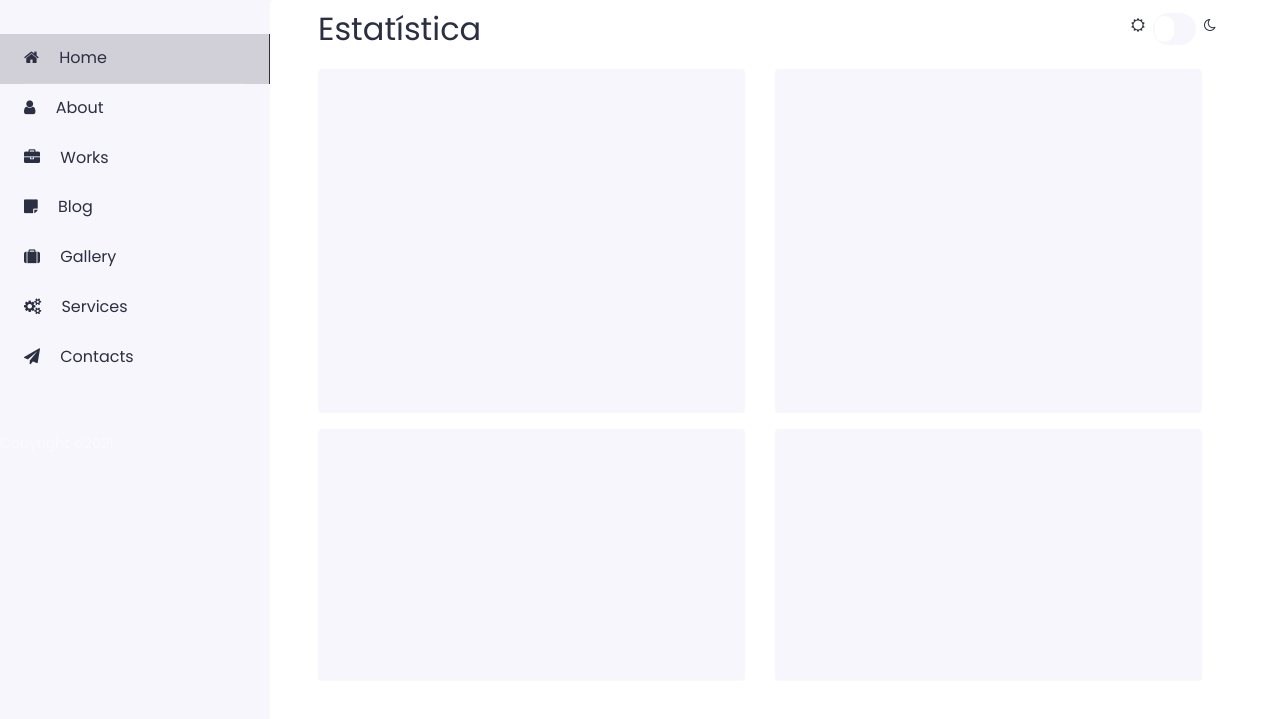
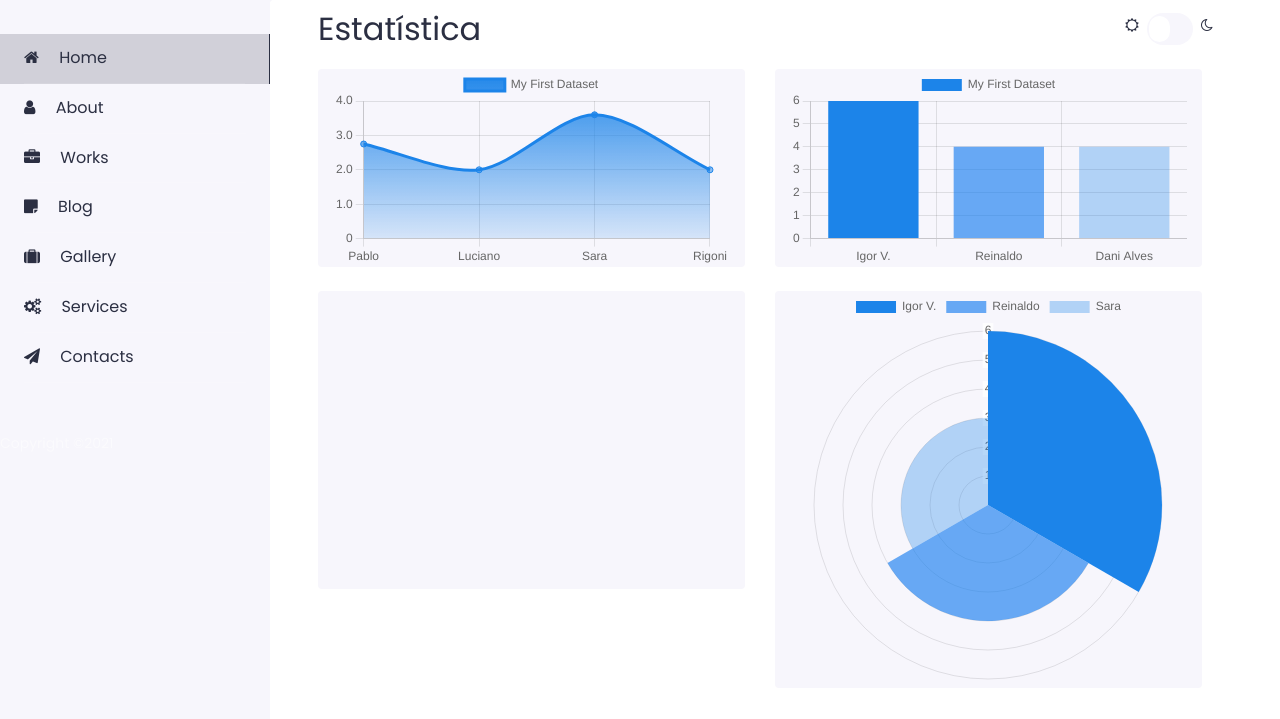
Before and after one commit to gabrielsaraivam/arquivos-compartilhados, a plain HTML site: page teste site responsivo/dashboard.html in a window 1280 px wide. Shown: the part 79-798 px from the top of the page. Drawn offline with nearby package versions, Linux system fonts and the light colour scheme.

Commit message:
att dash

```diff
--- a/teste site responsivo/dashboard.html
+++ b/teste site responsivo/dashboard.html
@@ -75,9 +75,9 @@
 
           <div class="row mt-2 container col-12">
             <h2 class="color-text">Estatística</h2>
-            <div class="col-8  col-sm-4 col-md-5 col-lg-2 ml-auto p-0 pt-2" >
+            <div class="col-7  col-sm-4 col-md-4 col-lg-3 ml-auto p-0 pt-2" >
               <div class="col-12 p-0">
-                <label class="col-7 p-0 row ml-auto">
+                <label class="col-5 col-sm-7 col-lg-5 p-0 row ml-auto">
                   <input type="checkbox" id="switch">
                   <div style="height: 3vh;">
                     <span class="fa fa-sun-o"></span>
@@ -90,23 +90,31 @@
               </div>
             </div>
           </div>
-          <div class="row container col-12 h-50 p-0">
+          <div class="row container col-12 p-0 mb-2">
             <div class=" mt-2 col-md-6 col-lg-6 col-sm-6 col-xl-6 mr-auto rounded">
-              <div class="col-12 col-md-12 col-lg-12 col-sm-12 col-xl-12 rounded  divs-graphcs-big"></div>
+              <div class="col-12 col-md-12 col-lg-12 col-sm-12 col-xl-12 rounded  divs-graphcs-big">
+                  <canvas id="myChart"></canvas>
+              </div>
             </div>
             <!-- <div class="col-md-1 col-lg-1" style="background-color: red; height: 1%;"></div> -->
             <div class=" mt-2 col-md-6 col-lg-6 col-sm-6 col-xl-6" >
-              <div class="col-12 col-md-12 col-lg-12 col-sm-12 col-xl-12 rounded divs-graphcs-big" ></div>
+              <div class="col-12 col-md-12 col-lg-12 col-sm-12 col-xl-12 rounded divs-graphcs-big" >
+                <canvas id="myChart2"></canvas>
+              </div>
             </div>
           </div>
 
-          <div class="row container col-12 h-50 p-0">
+          <div class="row container col-12 p-0">
             <div class="mt-3 mb-0 col-md-6 col-lg-6 col-sm-6 col-xl-6 mr-auto rounded">
-              <div class="col-12 col-md-12 col-lg-12 col-sm-12 col-xl-12 rounded divs-graphcs-small" ></div>
+              <div class="col-12 col-md-12 col-lg-12 col-sm-12 col-xl-12 rounded divs-graphcs-small" >
+
+              </div>
             </div>
             <!-- <div class="col-md-1 col-lg-1" style="background-color: red; height: 1%;"></div> -->
             <div class="mt-3 col-md-6 col-lg-6 col-sm-6 col-xl-6" >
-              <div class="col-12 col-md-12 col-lg-12 col-sm-12 col-xl-12 rounded divs-graphcs-small"></div>
+              <div class="col-12 col-md-12 col-lg-12 col-sm-12 col-xl-12 rounded divs-graphcs-small" style="position: relative; height: 100%;">
+                <canvas id="myChart3"></canvas>
+              </div>
             </div>
           </div>
         </div>
@@ -135,7 +143,7 @@
 
     if (largura < 1258)
         // document.getElementsByClassName('menu')[0].className = 'responsivemenu';
-        sidebar.style = "position: absolute; z-index: 9999; height: 100%;"
+        sidebar.style = "position: fixed; z-index: 9999; height: 100%;"
 
     else sidebar.style = ""
 });
@@ -145,7 +153,7 @@ $(document).ready(function() {
 
   if (largura < 1258)
         // document.getElementsByClassName('menu')[0].className = 'responsivemenu';
-        sidebar.style = "position: absolute; z-index: 9999; height: 100%;"
+        sidebar.style = "position: fixed; z-index: 9999; height: 100%;"
 
     else sidebar.style = ""
 });
@@ -157,6 +165,7 @@ const $html = document.querySelector('html')
         $html.classList.toggle('dark-mode')
     })
 </script>
+
 
 <script>
   var otherCheckbox = document.querySelector ('#switch');
@@ -179,3 +188,115 @@ const $html = document.querySelector('html')
 
     else sidebar.style = ""
 }); -->
+
+<script src="https://cdn.jsdelivr.net/npm/chart.js"></script>
+
+<script>
+
+var ctx = document.getElementById('myChart').getContext("2d");
+
+var gradientFill = ctx.createLinearGradient(0, 0, 0, 200);
+gradientFill.addColorStop(1, "#1c84e900");
+gradientFill.addColorStop(0, "#1c84e9");
+
+
+  const data = {
+labels: [
+  'Pablo',
+  'Luciano',
+  'Sara',
+  'Rigoni'
+],
+datasets: [{
+  label: 'My First Dataset',
+  data: [2.75, 2, 3.6, 2],
+  fill: true,
+  borderColor: '#1c84e9',
+  backgroundColor: gradientFill,
+  tension: 0.3
+}]
+};
+
+const config = {
+type: 'line',
+data: data,
+options: {
+  indexAxis: 'x',
+  scales: {
+    y: {
+      beginAtZero: true
+    }
+  }
+}
+};
+
+
+var myChart = new Chart(
+  document.getElementById('myChart'),
+  config
+);
+
+// ----------------
+
+const data2 = {
+  labels: [
+    'Igor V.',
+    'Reinaldo',
+    'Dani Alves'
+  ],
+  datasets: [{
+    label: 'My First Dataset',
+    data: [6, 4, 4],
+    backgroundColor: [
+      '#1c84e9',
+      '#0876ee99',
+      '#1c84e950'
+    ],
+    hoverOffset: 4,
+    borderColor: '#ffffff00'
+  }]
+};
+
+const config2 = {
+  type: 'bar',
+  data: data2,
+};
+
+
+var myChart2 = new Chart(
+    document.getElementById('myChart2'),
+    config2
+);
+
+// ----
+
+const data3 = {
+  labels: [
+    'Igor V.',
+    'Reinaldo',
+    'Sara'
+  ],
+  datasets: [{
+    label: 'My First Dataset',
+    data: [6, 4, 3],
+    backgroundColor: [
+      '#1c84e9',
+      '#0876ee99',
+      '#1c84e950'
+    ],
+
+    borderColor: '#ffffff00'
+  }]
+};
+
+const config3 = {
+  type: 'polarArea',
+  data: data3,
+};
+
+
+var myChart3 = new Chart(
+    document.getElementById('myChart3'),
+    config3
+);
+</script>
--- a/teste site responsivo/styleDash.css
+++ b/teste site responsivo/styleDash.css
@@ -101,7 +101,7 @@ body{
     content: '';
     position: absolute;
     top: 10%;
-    left: 2px;
+    left: 5%;
     background: var(--body-fundo);
     width: 45%;
     height: 80%;
@@ -110,7 +110,7 @@ body{
 }
 
 #switch:checked ~ .check:before{
-    transform: translateX(22px);
+    transform: translateX(98%);
 }
 
 #switch{
```
